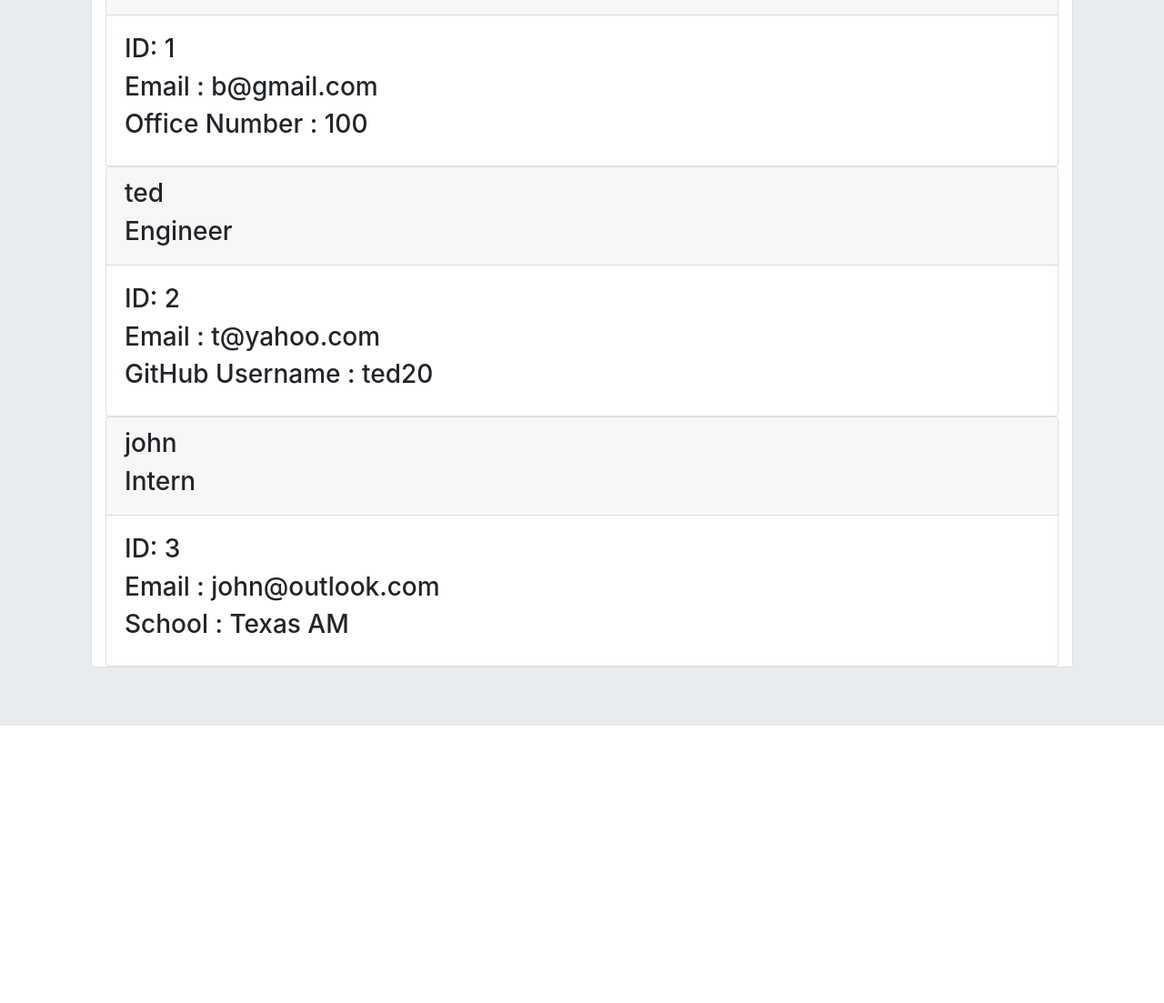
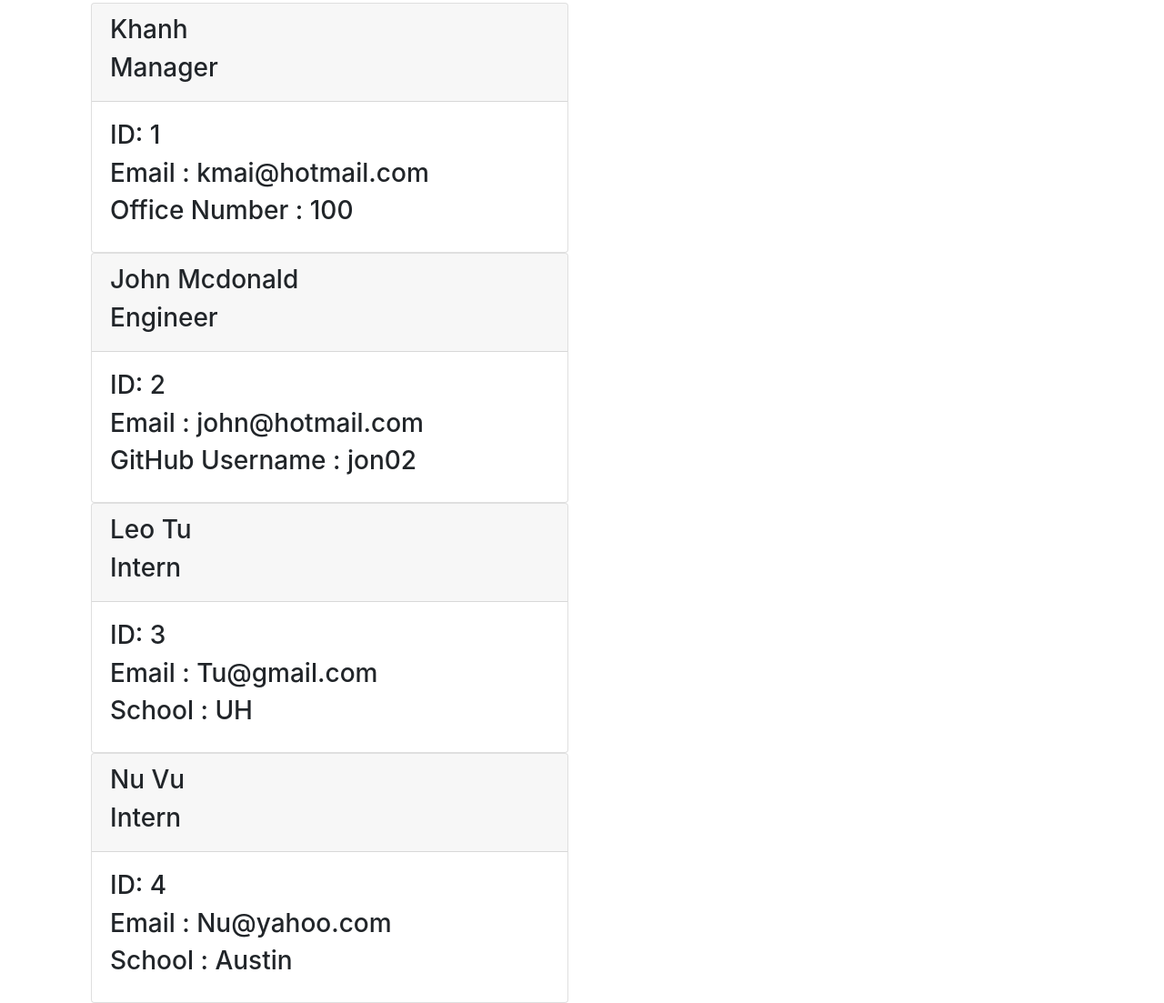
Before and after one commit to kmai01/homework-10, a website: page main.html in a window 1280 px wide. Shown: the part 213-1316 px from the top of the page at 91% size. Before the commit the page ends 1043 px from the top, so only its background shows below. Drawn offline with nearby package versions, Linux system fonts and the light colour scheme.

Commit message:
adjust card

```diff
--- a/main.html
+++ b/main.html
@@ -11,55 +11,65 @@
     <body>
      <div class="jumbotron jumbotron-fluid">
        <h1> My Team </h1>
+       </div>
      <div class="container">
-     <div class= "col-sm -3">
-        <div class="card">
-              <div class= "col-sm -3">
+         <div class= "col-sm-6">
                 <div class="card">
+
                     <div class="card-header">
-                       <h3> Bob</h3>
+                       <h3> Khanh</h3>
                        <h3> Manager </h3>
 
                      </div>
                     <div class="card-body">
                       <h3> ID: 1</h3>
-                      <h3> Email : b@gmail.com</h>
+                      <h3> Email : kmai@hotmail.com</h>
                       <h3> Office Number : 100</h3>
                     </div>
                 </div>
-              </div>
-      <div class= "col-sm -3">
+          </div>
+      <div class= "col-sm-6">
          <div class="card">
              <div class="card-header">
-                 <h3> ted</h3>
+                 <h3> John Mcdonald</h3>
                  <h3> Engineer </h3>
 
               </div>
              <div class="card-body">
                 <h3> ID: 2</h3>
-                <h3> Email : t@yahoo.com</h>
-                <h3> GitHub Username : ted20</h3>
+                <h3> Email : john@hotmail.com</h>
+                <h3> GitHub Username : jon02</h3>
             </div>
           </div>
           </div>
-      <div class= "col-sm -3">
+      <div class= "col-sm-6">
          <div class="card">
              <div class="card-header">
-                 <h3> john</h3>
+                 <h3> Leo Tu</h3>
                  <h3> Intern </h3>
 
               </div>
              <div class="card-body">
                 <h3> ID: 3</h3>
-                <h3> Email : john@outlook.com</h>
-                <h3> School : Texas AM</h3>
+                <h3> Email : Tu@gmail.com</h>
+                <h3> School : UH</h3>
              </div>
         </div>
       </div>
+      <div class= "col-sm-6">
+         <div class="card">
+             <div class="card-header">
+                 <h3> Nu Vu</h3>
+                 <h3> Intern </h3>
 
-    </div>
-    </div>
-    </div>
+              </div>
+             <div class="card-body">
+                <h3> ID: 4</h3>
+                <h3> Email : Nu@yahoo.com</h>
+                <h3> School : Austin</h3>
+             </div>
+        </div>
+      </div>
     </div>
     </body>
     </html>
```
Also changed, not shown: app.js (+9 -19 lines).
